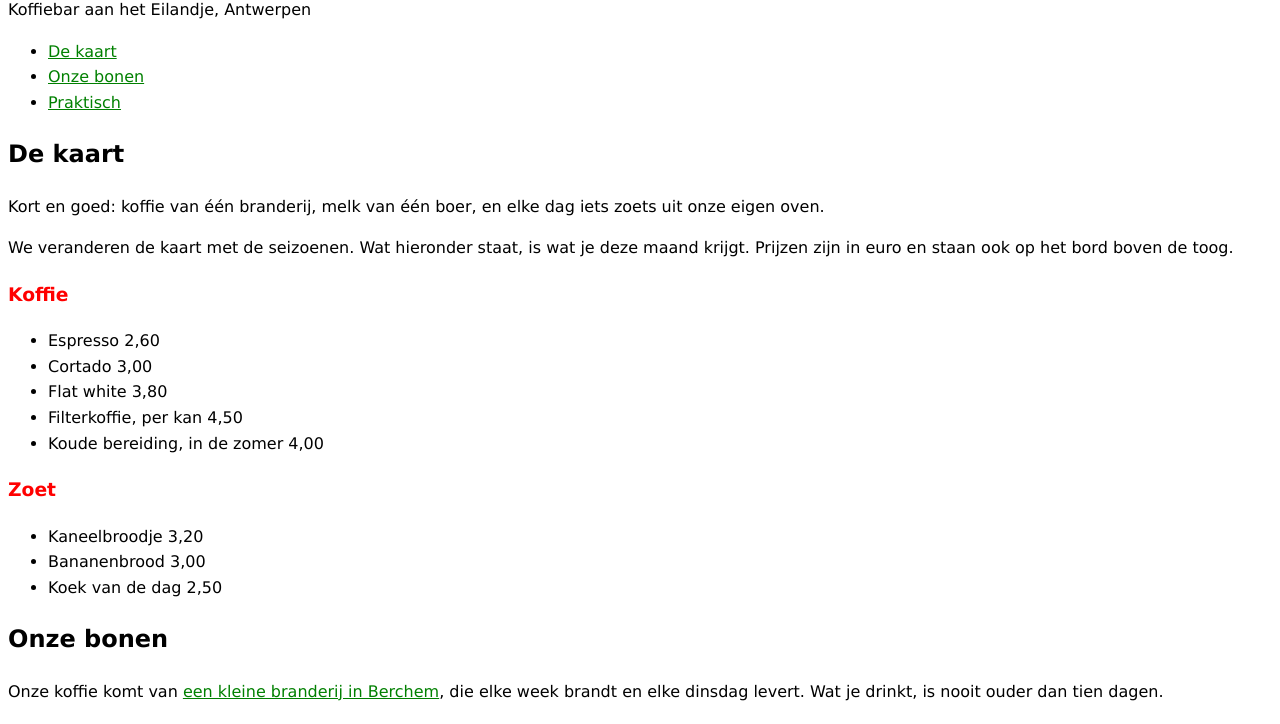
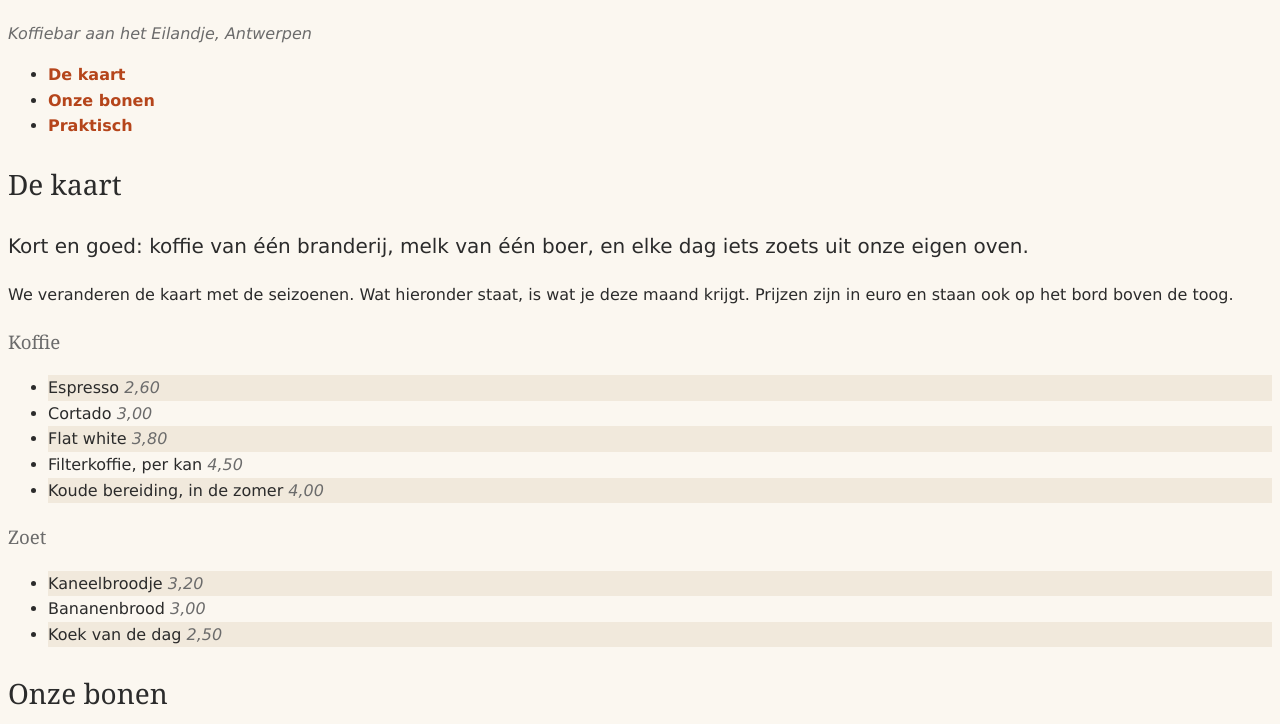
Before and after one commit to sebastien-anslot/webtechnology, a plain HTML site: page labo-02/nabouw/index.html in a window 1280 px wide. Shown: the part 97-821 px from the top of the page. Drawn offline with Linux system fonts and the light colour scheme; files that its build step writes are made by us from their sources.

Commit message:
afgemaakt

```diff
--- /dev/null
+++ b/labo-02/nabouw/css/stijl.css
@@ -0,0 +1,79 @@
+:root {
+    --papier:#fbf7f0;
+    --inkt: #2b2b2b;
+    --gedempt: #6b6b6b;
+    --accent: #b5451b;
+    --zebra: #f1e9dc;
+    --koppen-font: Georgia,sans-serif;
+    --text-font: Verdana;
+}
+
+body {
+    background-color: var(--papier);
+    color: var(--inkt);
+    font-family: var(--text-font);
+    line-height: 1.6;
+}
+
+h1,h2,h3 {
+    font-family: var(--koppen-font);
+    font-weight: normal;
+}
+
+h1 {
+    color: var(--accent);
+    font-size: 2.5rem;
+}
+h2 {
+    font-size: 1.75rem;
+
+}
+h3 {
+    color:var(--gedempt);
+}
+.slogan {
+    color: var(--gedempt);
+    font-style: oblique;
+}
+
+nav a {
+    color: var(--accent);
+    font-weight: bold;
+    text-decoration-line: none;
+}
+
+nav a:hover,
+nav a:focus{
+    color: var(--inkt);
+    text-decoration: underline;
+}
+
+.intro {
+    font-size: 1.25rem;
+}
+
+.kaart>li:nth-child(odd) {
+    background-color:var(--zebra);
+}
+.prijs {
+    color: var(--gedempt);
+    font-style:italic;
+}
+article p a {
+    color: var(--accent);
+}
+article p a:hover,
+article p a:focus {
+    color: var(--papier);
+    background-color: var(--accent);
+}
+
+strong {
+    color: var(--accent);
+}
+
+footer,
+footer a {
+    text-align: center;
+    color: var(--gedempt);
+}
```
Also changed, not shown: labo-02/cascade/css/stijl.css (+11 -1 lines), labo-02/nabouw/index.html (+3 -1 lines).
